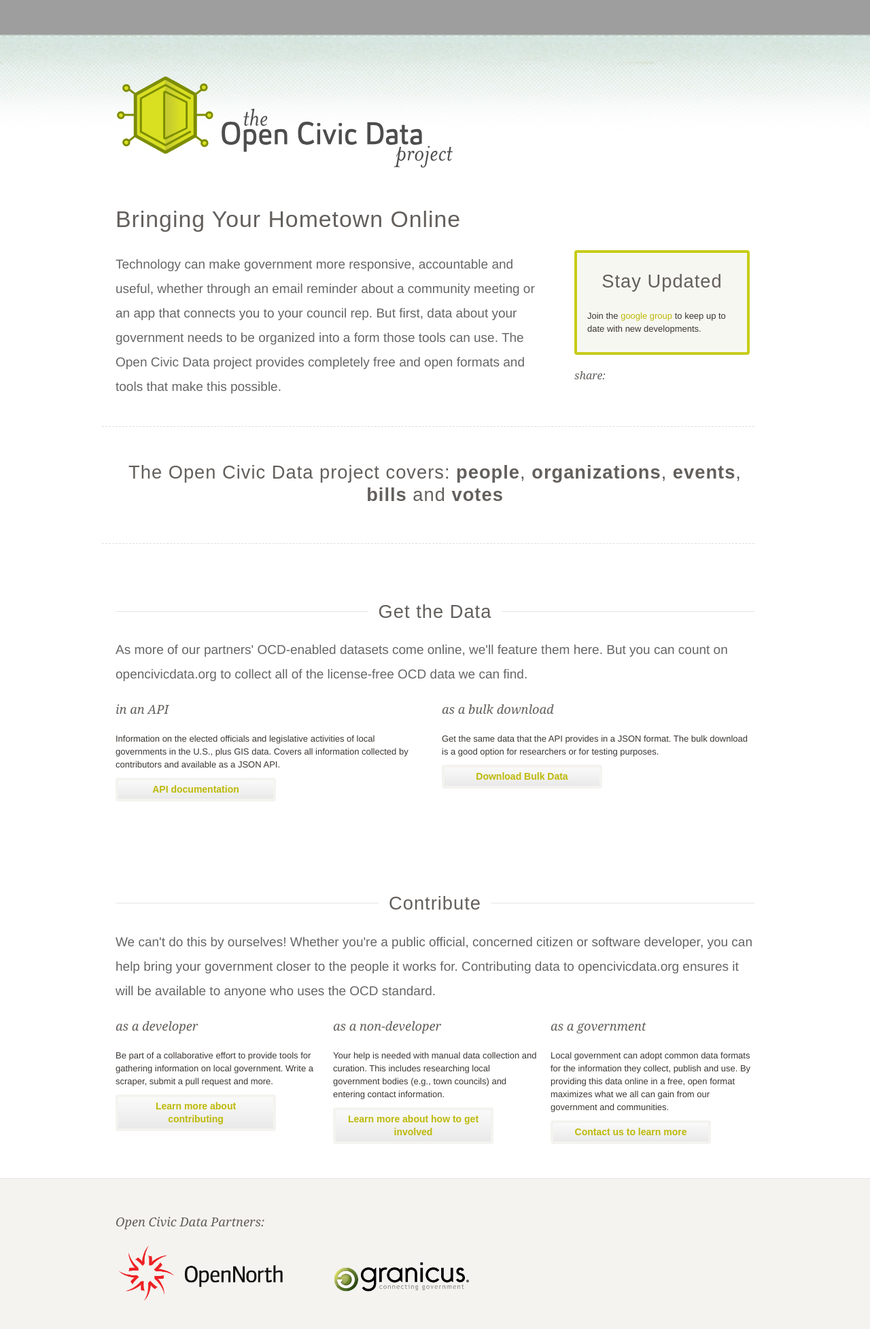
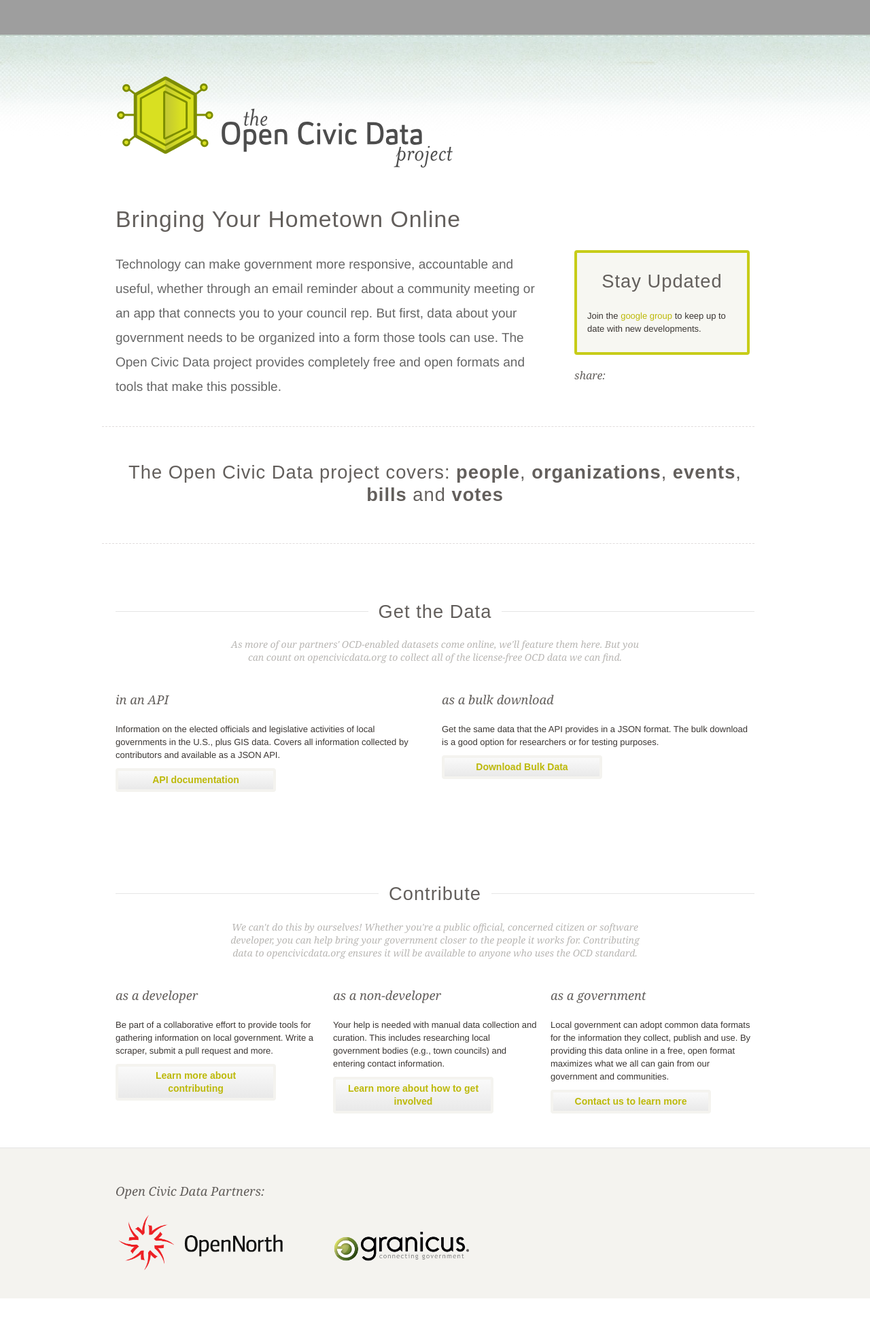
Before and after one commit to opencivicdata/legacy-opencivicdata.org, a Jekyll site: the page built from index.html, in a window 1280 px wide. Shown: the whole page at 68% size. Built offline with Jekyll 4.4.1, drawn with Linux system fonts in a browser that asks for light colours; Markdown is read by kramdown in place of the engine named in the settings; after the commit the page ends 1910 px from its top, so only the background shows below that; grey boxes are pictures that could not be loaded.

Commit message:
styling new text

```diff
--- a/css/sfapp.css
+++ b/css/sfapp.css
@@ -299,6 +299,18 @@
     letter-spacing:1px;
 }
 
+.h3-subheader {
+    font-family: Georgia, 'Times New Roman', Times, serif;
+    text-align:center;
+    max-width: 65%;
+    font-size:14px;
+    font-style: italic;
+    color: #B9B7B4;
+    margin-left:auto;
+    margin-right: auto;
+    padding-bottom: 20px;
+}
+
 .line {
     line-height: 1;
     border-top: 1px solid rgba(255,255,255,.7);
--- a/index.html
+++ b/index.html
@@ -41,7 +41,7 @@
 <div class="clearfix row">
     <div class="span12 top-pad">
         <h3 class="top-pad line"><span class="line">Get the Data</span></h3>
-        <p class="intro">As more of our partners' OCD-enabled datasets come online, we'll feature them here. But you can count on opencivicdata.org to collect all of the license-free OCD data we can find.</p>
+        <p class="h3-subheader">As more of our partners' OCD-enabled datasets come online, we'll feature them here. But you can count on opencivicdata.org to collect all of the license-free OCD data we can find.</p>
     </div>
     <div class="span6">
         <h4>in an API</h4>
@@ -58,7 +58,7 @@
 <div class="clearfix row">
     <div class="span12 top-pad">
         <h3 class="top-pad line"><span class="line">Contribute</span></h3>
-        <p class="intro">We can't do this by ourselves! Whether you're a public official, concerned citizen or software developer, you can help bring your government closer to the people it works for. Contributing data to opencivicdata.org ensures it will be available to anyone who uses the OCD standard.</p>
+        <p class="h3-subheader">We can't do this by ourselves! Whether you're a public official, concerned citizen or software developer, you can help bring your government closer to the people it works for. Contributing data to opencivicdata.org ensures it will be available to anyone who uses the OCD standard.</p>
     </div>
     <div class="span4">
         <h4>as a developer</h4>
```
